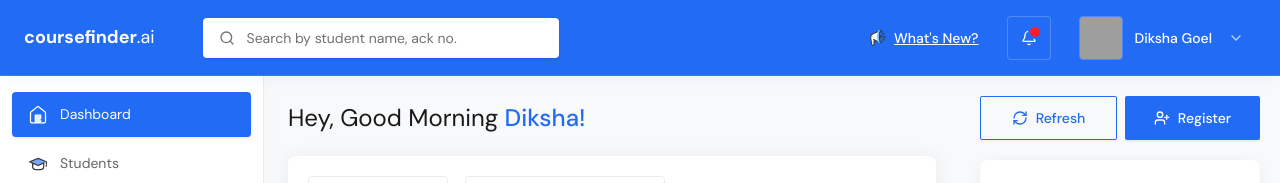
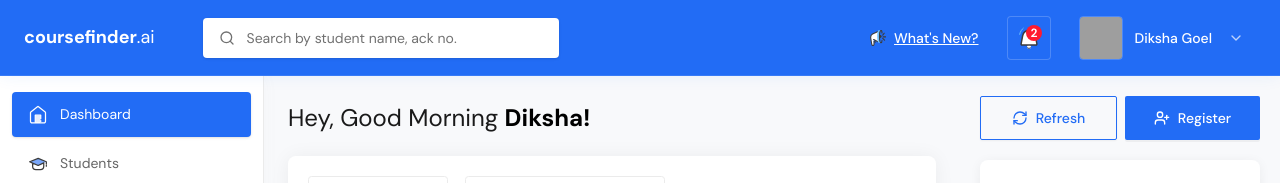
Before and after one commit to AdarshPawar29/adarshpawar-coursefinderai, a Next.js app: page / in a window 1280 px wide. Shown: the top 183 px of the page. Built offline with nearby package versions, Linux system fonts and the light colour scheme; grey boxes are pictures that could not be loaded.

Commit message:
feat: Replace Lucide Bell icon with custom SVG assets for notifications and update homepage greeting style.

```diff
--- a/app/page.tsx
+++ b/app/page.tsx
@@ -79,7 +79,7 @@ export default function DashboardPage() {
           <div>
             <h1 className="text-[24px] font-normal text-foreground">
               Hey, Good Morning{" "}
-              <span className="text-primary font-medium">Diksha!</span>
+              <span className="text-black font-bold">Diksha!</span>
             </h1>
           </div>
           <div className="flex items-center gap-3 xl:hidden">
--- a/components/layout/Header.tsx
+++ b/components/layout/Header.tsx
@@ -11,7 +11,7 @@ import {
   DropdownMenuSeparator,
   DropdownMenuTrigger,
 } from "@/components/ui/dropdown-menu";
-import { Search, Bell, ChevronDown, LogOut, Settings, User } from "lucide-react";
+import { Search, ChevronDown, LogOut, Settings, User } from "lucide-react";
 import Image from "next/image";
 import Link from "next/link";
 
@@ -82,9 +82,21 @@ export function Header() {
             className="relative h-11 w-11 rounded-lg border border-white/20 bg-primary hover:bg-white/10 text-white"
             aria-label="Notifications"
           >
-            <Bell className="h-5 w-5" />
+            <Image
+              src="/assets/icons/Ring.svg"
+              alt="Notifications"
+              width={24}
+              height={24}
+              className="h-6 w-6"
+            />
             {/* Notification Badge */}
-            <span className="absolute top-2.5 right-2.5 h-2.5 w-2.5 rounded-full bg-[#FF1A2F] ring-2 ring-[#226CF5]" />
+            <Image
+              src="/assets/icons/notification.svg"
+              alt="2 notifications"
+              width={16}
+              height={16}
+              className="absolute top-2 right-2 h-4 w-4"
+            />
           </Button>
 
           {/* User Menu */}
```
Also changed, not shown: public/assets/icons/Ring.svg (added), public/assets/icons/notification.svg (added).
